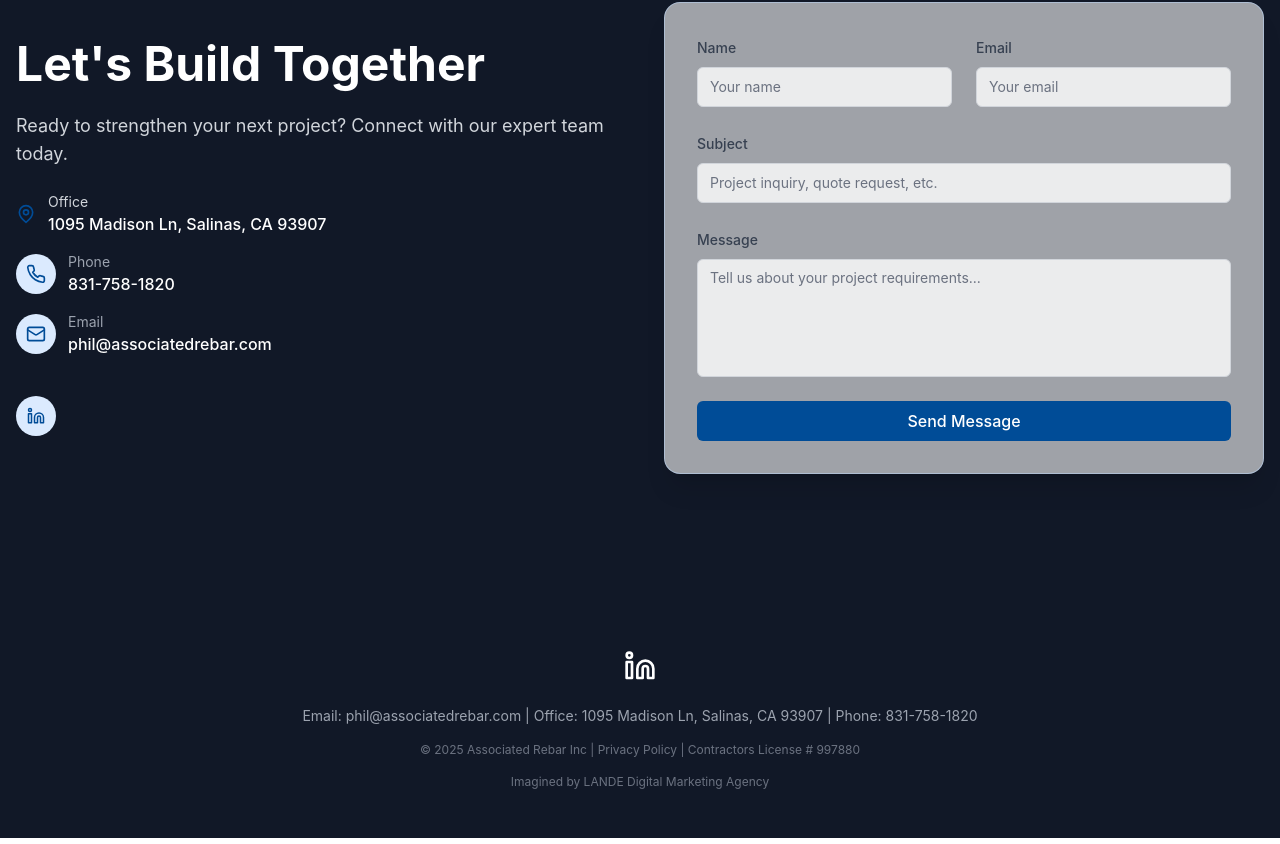
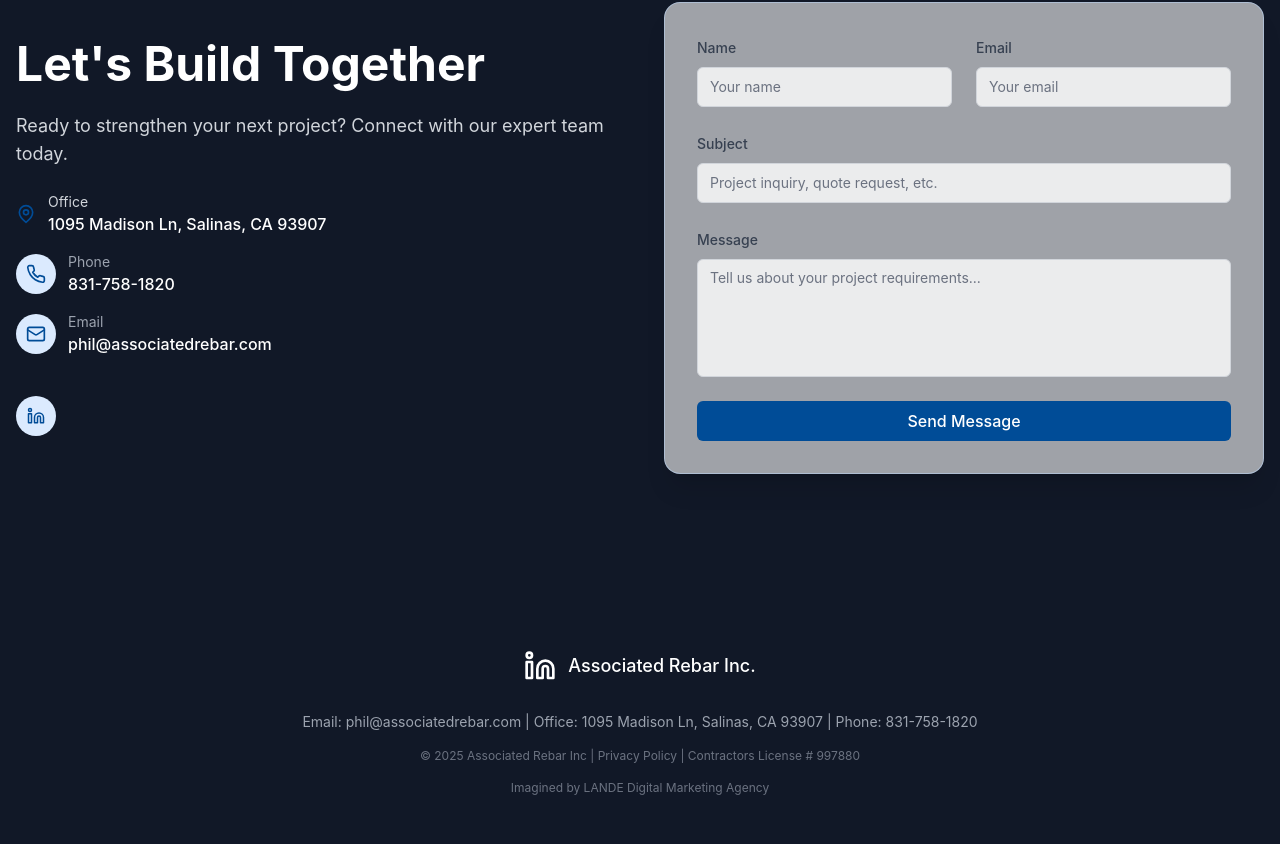
Before and after one commit to juliancaler0/ARI-Website, a React (Create React App) app: page / in a window 1280 px wide. Shown: the part 2612-3456 px from the top of the page. Built offline with nearby package versions, Linux system fonts and the light colour scheme.

Commit message:
fix: Update footer LinkedIn link and enhance GalleryModal styles

```diff
--- a/src/LandingPage.tsx
+++ b/src/LandingPage.tsx
@@ -376,8 +376,16 @@ export default function LandingPage() {
 
         <footer className="bg-gray-900 text-white py-12">
           <div className="container mx-auto px-4">
-            <div className="text-center">
-              <Linkedin className="mx-auto mb-6 text-white h-8 w-8" />
+            <div className="text-center mb-6">
+              <a
+                href="https://www.linkedin.com/company/associated-rebar-inc./"
+                target="_blank"
+                rel="noopener noreferrer"
+                className="inline-flex items-center gap-3 text-white hover:text-blue-400 transition-colors"
+              >
+                <Linkedin className="h-8 w-8" />
+                <span className="text-lg font-medium">Associated Rebar Inc.</span>
+              </a>
             </div>
             <div className="text-center space-y-4">
               <p className="text-gray-400 text-sm">
--- a/src/components/GalleryModal.tsx
+++ b/src/components/GalleryModal.tsx
@@ -110,12 +110,7 @@ const GalleryModal: React.FC<GalleryModalProps> = ({ isOpen, onClose }) => {
                     alt={image.alt}
                     className="w-full h-full object-cover transition-transform duration-500 group-hover:scale-110"
                   />
-                  <div className="absolute inset-0 bg-gradient-to-t from-black/60 via-transparent to-transparent opacity-0 group-hover:opacity-100 transition-opacity duration-300" />
-                  <div className="absolute bottom-0 left-0 right-0 p-4 translate-y-full group-hover:translate-y-0 transition-transform duration-300">
-                    <p className="text-white text-sm font-medium capitalize truncate">
-                      {image.alt}
-                    </p>
-                  </div>
+                  <div className="absolute inset-0 bg-gradient-to-t from-black/40 via-transparent to-transparent opacity-0 group-hover:opacity-100 transition-opacity duration-300" />
                 </div>
               ))}
             </div>
@@ -140,11 +135,8 @@ const GalleryModal: React.FC<GalleryModalProps> = ({ isOpen, onClose }) => {
             <img
               src={images[selectedIndex].url}
               alt={images[selectedIndex].alt}
-              className="max-w-full max-h-[75vh] object-contain rounded-lg shadow-2xl"
+              className="max-w-full max-h-[85vh] object-contain rounded-lg shadow-2xl"
             />
-            <p className="mt-4 text-white text-lg font-medium capitalize">
-              {images[selectedIndex].alt}
-            </p>
           </div>
 
           {/* Navigation - Next */}
--- a/src/components/ImageGallery.tsx
+++ b/src/components/ImageGallery.tsx
@@ -70,11 +70,11 @@ const Lightbox: React.FC<LightboxProps> = ({ images, currentIndex, onClose, onNa
     >
       {/* Close Button */}
       <button
-        onClick={onClose}
-        className="absolute top-4 right-4 text-white/70 hover:text-white p-2 rounded-full bg-black/50 hover:bg-black/70 transition-colors z-10"
+        onClick={(e) => { e.stopPropagation(); onClose(); }}
+        className="absolute top-6 right-6 text-white hover:text-gray-300 p-3 rounded-full bg-white/20 hover:bg-white/30 backdrop-blur-sm transition-colors z-10 border border-white/30"
         aria-label="Close lightbox"
       >
-        <X size={28} />
+        <X size={32} />
       </button>
 
       {/* Navigation - Previous */}
```
